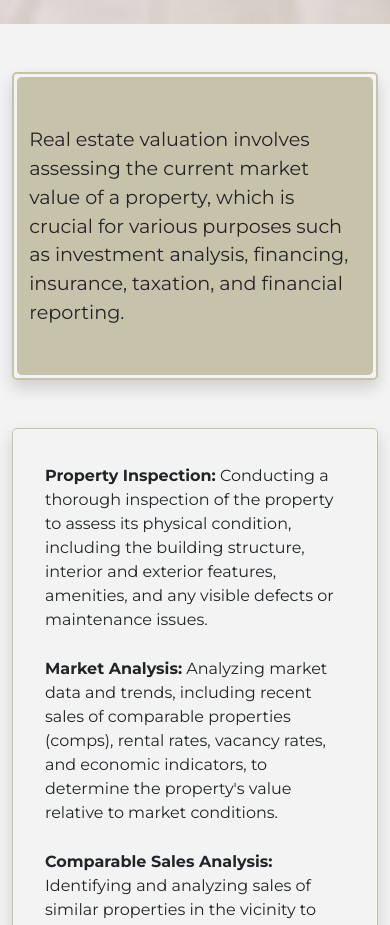
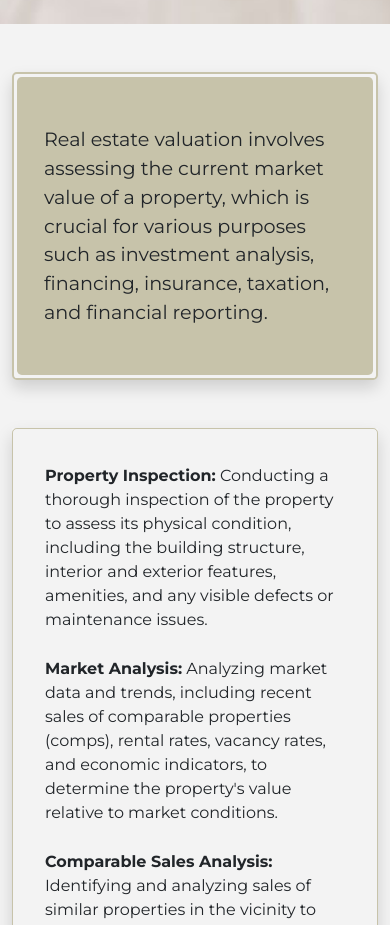
Before and after one commit to Vasileios20/real-estate, a React (Create React App) app: page /valuation in a window 390 px wide. Shown: the part 820-1745 px from the top of the page. Built offline with nearby package versions, Linux system fonts and the light colour scheme; no server answers.

Commit message:
refactor: Update ContactPage and Valuation layout and styles

```diff
--- a/src/pages/contact/ContactPage.js
+++ b/src/pages/contact/ContactPage.js
@@ -9,7 +9,7 @@ const ContactPage = () => {
   return (
      <Container fluid className={`${styles.ContactPageContainer}`}>
       <Row className={`${styles.HeroImageCon}`}>
-        <Col sm={10} className={`${styles.ContactPageContent} text-center`}>
+        <Col md={10} lg={8} className={`${styles.ContactPageContent} text-center`}>
           Whether you're buying, selling, or investing in real estate, Acropolis Estates is here to assist.
           Contact us today to learn more about our services and how we can assist you in achieving your real estate goals.
         </Col>
--- a/src/pages/services/ValuationPage.js
+++ b/src/pages/services/ValuationPage.js
@@ -25,7 +25,7 @@ export default function ValuationPage() {
       <Container>
         <Row className={`shadow my-5 mx-auto ${styles.PageContentWrapper}`}>
           <Row className={`m-0 p-0 ${styles.PageContent}`}>
-            <div className="my-5 col-md-8 mx-auto">
+            <div className="my-5 col-11 mx-auto">
               Real estate valuation involves assessing the current market value of a property, which is crucial for various purposes such as investment analysis,
               financing, insurance, taxation, and financial reporting.
             </div>
```
